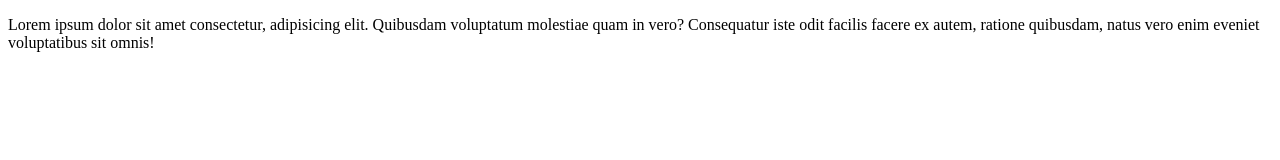
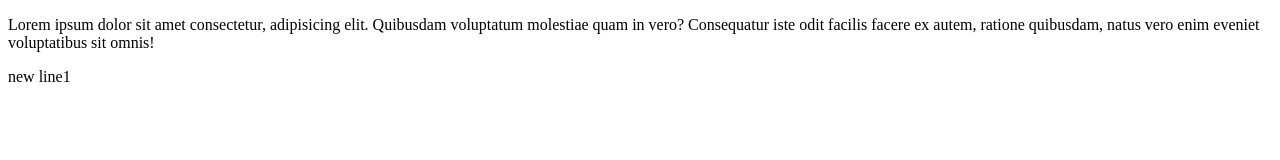
Before and after one commit to ShamanS1/git_demo4, a plain HTML site: page index.html in a window 1280 px wide. Drawn offline with Linux system fonts and the light colour scheme.

Commit message:
modified index.html

```diff
--- a/index.html
+++ b/index.html
@@ -7,5 +7,6 @@
 </head>
 <body>
     <p>Lorem ipsum dolor sit amet consectetur, adipisicing elit. Quibusdam voluptatum molestiae quam in vero? Consequatur iste odit facilis facere ex autem, ratione quibusdam, natus vero enim eveniet voluptatibus sit omnis!</p>
+    <p>new line1</p>
 </body>
 </html>
```
